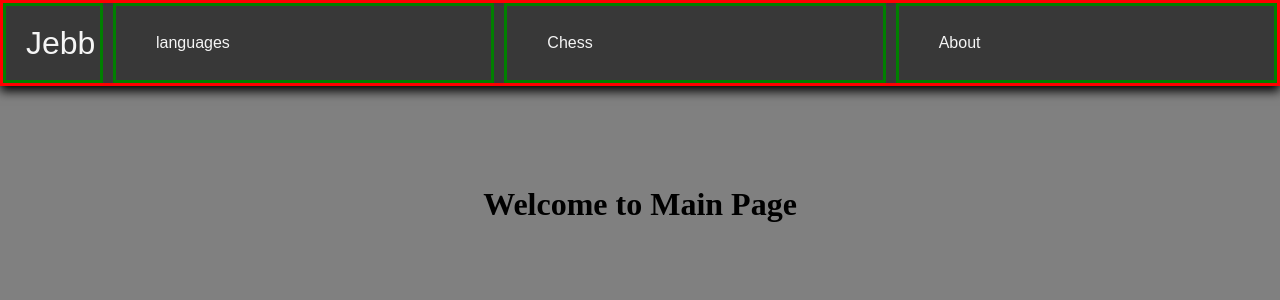
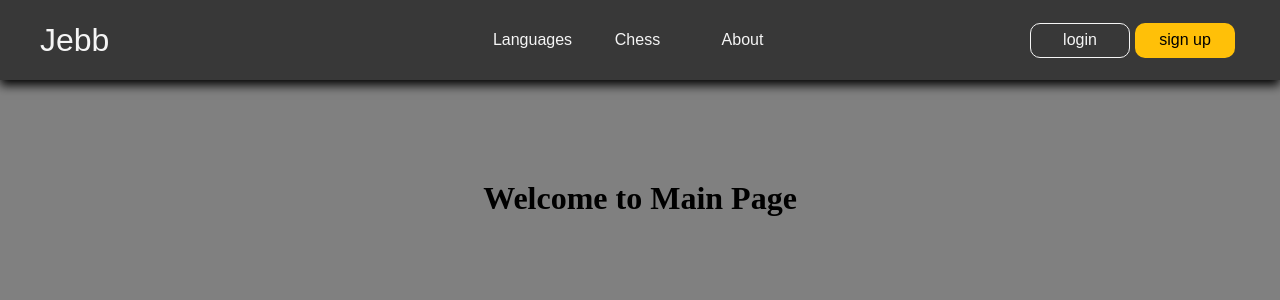
Before and after one commit to jebb2108/AboutMeWeb, a Django app: page / in a window 1280 px wide. Shown: the top 300 px of the page. Run offline with Django 5.2, Linux system fonts and the light colour scheme.

Commit message:
stylized header

```diff
--- a/main/static/main/styles.css
+++ b/main/static/main/styles.css
@@ -19,69 +19,162 @@ body {
     box-shadow: 0 5px 10px black;
 
 
-  }
+}
 
 .header a {
     color: whitesmoke;
     text-decoration: none;
 
-  }
+}
+
+.header .flex-element:hover {
+    background: #1f1f1f;
+}
 
 
 .header .flex-element-logo:hover {
     transform: scale(1.2);
-  }
+}
 
 
 
-.header .flex-container{
-    gap: 10px;
+.header .flex-container {
+    /* gap: 10px; */
     display: flex;
 
-    border: 3px solid red;
-    justify-content: space-around;
+    margin: 0;
+    padding: 0;
+    justify-content: center;
+    align-items: center;
 
+    /* border: 3px solid red; */
 
+}
 
-  }
+.flex-container ul {
+    list-style: none;
+    margin: 0;
+    padding: 0;
+    display: flex;
+}
 
 .flex-element {
-
-    padding-left: 40px;
-    width: 200px;
+    margin-right: 5px;
+    width: 100px;
     height: 80px;
 
     align-items: center;
-
-    border: 3px solid green;
+    justify-content: center;
 
     display: inline-flex;
-    flex-grow: 1;
+    flex-basis: 100px;
 
+    /* border: 3px solid green; */
 
-  }
+}
 
 .flex-element-logo {
-    padding: 20px;
+    position: absolute;
+    left: 40px;
+
     font-size: 32px;
-
     align-items: center;
     width: 100px;
     height: 80px;
-    border: 3px solid green;
+    /* border: 3px solid green; */
     display: inline-flex;
 
     flex-shrink: 0;
 }
 
-/* @media screen and (max-width: 500px) {
-.header a {
-      float: none;
-      display: block;
-      text-align: left;
+.flex-container .login {
+    position: absolute;
+    display: flex;
+    right: 40px;
+
+    margin: 0;
+    padding: 0;
+    height: 80px;
+
+    align-items: center;
+
+}
+
+#login {
+
+    display: inline-flex;
+
+    justify-content: center;
+    align-items: center;
+
+    margin-right: 5px;
+    width: 100px;
+    height: 35px;
+
+    border: 1px solid whitesmoke;
+    border-radius: 10px;
+
+}
+
+
+
+#signup {
+
+    display: inline-flex;
+
+    justify-content: center;
+    align-items: center;
+
+    margin-right: 5px;
+    width: 100px;
+    height: 35px;
+
+    background: #ffc008;
+    border-radius: 10px;
+
+    /* border: 3px solid red; */
+}
+
+
+@media screen and (max-width: 650px) {
+
+    .flex-container ul {
+        flex: none;
     }
 
-.header-right {
-      float: none;
+    .flex-container ul .first {
+        position: absolute;
+
+        width: 950px;
+        height: 40px;
+
+        left: -300px;
+        margin-top: 80px;
+        background-color: gainsboro;
+        border: 1px solid rgba(0, 0, 0, .2);
     }
-  } */
+
+    .flex-container ul .second {
+        position: absolute;
+
+        width: 950px;
+        height: 40px;
+
+        left: -300px;
+        margin-top: 120px;
+        background-color: gainsboro;
+        border: 1px solid rgba(0, 0, 0, .2);
+    }
+
+    .flex-container ul .third {
+        position: absolute;
+
+        width: 950px;
+        height: 40px;
+
+        left: -300px;
+        margin-top: 160px;
+        background-color: gainsboro;
+        border: 1px solid rgba(0, 0, 0, .2);
+    }
+}
--- a/main/templates/main/header.html
+++ b/main/templates/main/header.html
@@ -1,10 +1,18 @@
 <div class="header">
     <div class="flex-container">
 
-        <a class="flex-element-logo" href="#">Jebb</a>
+        <a class="flex-element-logo" href="{% url 'home' %}">Jebb</a>
 
-        <a class="flex-element"  href="#">languages</a>
-        <a class="flex-element" href="#">Chess</a>
-        <a class="flex-element" href="#">About</a>
+        <ul>
+            <li class="flex-element first"><a href="{% url 'languages' %}">Languages</a></li>
+            <li class="flex-element second"><a href="{% url 'chess-project' %}">Chess</a></li>
+            <li class="flex-element third"><a href="{% url 'about-me' %}">About</a></li>
+        </ul>
+
+        <div class="login">
+            <div id="login"><a href="#">login</a></div>
+            <div id="signup"><a href="#"><span style="color: black;"><p>sign up</p></span></a></div>
+        </div>
+
     </div>
-  </div>
+</div>
--- a/main/urls.py
+++ b/main/urls.py
@@ -4,5 +4,7 @@ from . import views
 
 urlpatterns = [
     path('', views.index, name='home'),
-    path('about', views.aboutMe, name='about'),
+    path('about', views.aboutMe, name='about-me'),
+    path('chess_project', views.showChess, name='chess-project'),
+    path('languages', views.showLanguages, name='languages')
 ]
--- a/main/views.py
+++ b/main/views.py
@@ -7,3 +7,9 @@ def aboutMe(request):
 # Create your views here.
 def index(request):
     return render(request, 'main/index.html')
+
+def showChess(request):
+    return render(request, 'main/chess.html')
+
+def showLanguages(request):
+    return render(request, 'main/languages.html')
```
Also changed, not shown: main/templates/main/chess.html (added, +17 -0 lines), main/templates/main/languages.html (added, +17 -0 lines).
